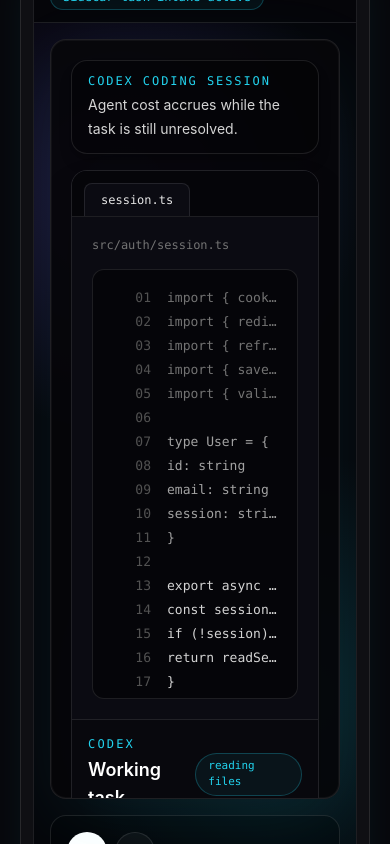
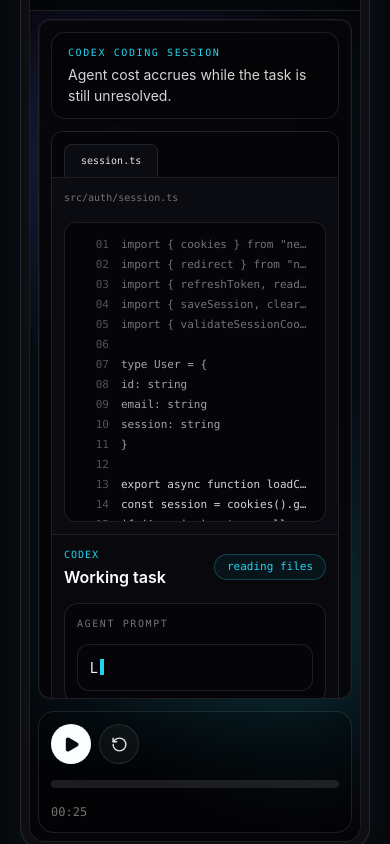
Before and after one commit to Roman0180/agent-guard, a Next.js app in the folder apps/dashboard/: page / in a window 390 px wide. Shown: the part 1680-2524 px from the top of the page. Built offline with nearby package versions, Linux system fonts and the light colour scheme.

Commit message:
Improve mobile demo responsiveness

```diff
--- a/apps/dashboard/app/globals.css
+++ b/apps/dashboard/app/globals.css
@@ -721,7 +721,7 @@ a {
 
 .demo-video-frame {
   animation: demo-video-glow 25s ease-in-out infinite;
-  min-height: 640px;
+  min-height: clamp(560px, 72vw, 640px);
 }
 
 @media (max-width: 639px) {
@@ -774,7 +774,76 @@ a {
   }
 
   .demo-video-frame {
-    min-height: 760px;
+    max-height: min(760px, calc(100svh - 8.5rem));
+    min-height: min(680px, calc(100svh - 8.5rem));
+    overflow-y: auto;
+    overscroll-behavior: contain;
+    -webkit-overflow-scrolling: touch;
+  }
+
+  .demo-video-frame > div {
+    align-content: start;
+  }
+
+  .demo-video-frame h3 {
+    font-size: 1rem;
+    line-height: 1.25;
+  }
+
+  .demo-video-frame .text-2xl {
+    font-size: 1.125rem;
+    line-height: 1.35;
+  }
+
+  .demo-video-frame .text-3xl,
+  .demo-video-frame .text-4xl {
+    font-size: 1.65rem;
+    line-height: 1.1;
+  }
+
+  .demo-video-frame .tracking-\[0\.18em\],
+  .demo-video-frame .tracking-\[0\.25em\] {
+    letter-spacing: 0.1em;
+  }
+
+  .demo-video-frame .rounded-2xl {
+    border-radius: 0.875rem;
+  }
+
+  .demo-video-frame .p-5,
+  .demo-video-frame .p-4 {
+    padding: 0.75rem;
+  }
+
+  .demo-video-frame .px-5 {
+    padding-left: 0.75rem;
+    padding-right: 0.75rem;
+  }
+
+  .demo-video-frame .py-4 {
+    padding-bottom: 0.75rem;
+    padding-top: 0.75rem;
+  }
+
+  .demo-video-frame .gap-4 {
+    gap: 0.75rem;
+  }
+
+  .demo-video-frame .leading-7,
+  .demo-video-frame .leading-6 {
+    line-height: 1.45;
+  }
+
+  .demo-video-frame .font-mono.text-sm {
+    font-size: 0.75rem;
+  }
+
+  .demo-video-frame .font-mono.text-xs {
+    font-size: 0.625rem;
+  }
+
+  .demo-video-frame .grid-cols-\[42px_1fr\] {
+    grid-template-columns: 2rem minmax(0, 1fr);
   }
 
   .hero-core {
--- a/apps/dashboard/app/page.tsx
+++ b/apps/dashboard/app/page.tsx
@@ -232,7 +232,7 @@ function DemoSection() {
   const [demoPaused, setDemoPaused] = useState(true);
   const [demoRunId, setDemoRunId] = useState(0);
   const [demoTime, setDemoTime] = useState(0);
-  const progressRef = useRef<any>(null);
+  const progressRef = useRef<HTMLButtonElement>(null);
   const files = ["src/auth/session.ts", "src/auth/tokens.ts", "tests/auth-refresh.test.ts", "agent-sidecar.yml"];
   const preEditCodeLines: Array<[string, string, string]> = [
     ["01", "import { cookies } from \"next/headers\"", "text-neutral-500"],
@@ -341,7 +341,7 @@ function DemoSection() {
 
   return (
     <Section id="demo" eyebrow="Demo" title="Agent Sidecar inside a Codex workspace">
-      <div className="mt-10 overflow-hidden rounded-[28px] border border-white/10 bg-white/[0.035] p-3 shadow-2xl shadow-[#22d3ee]/10">
+      <div className="mt-8 overflow-hidden rounded-[24px] border border-white/10 bg-white/[0.035] p-2 shadow-2xl shadow-[#22d3ee]/10 sm:mt-10 sm:rounded-[28px] sm:p-3">
         <div className="overflow-hidden rounded-2xl border border-white/10 bg-[#050509]">
           <div className="flex flex-col gap-3 border-b border-white/10 px-4 py-3 sm:flex-row sm:items-center sm:justify-between">
             <div className="flex items-center gap-2">
@@ -356,7 +356,7 @@ function DemoSection() {
           </div>
 
           <div
-            className={`demo-stage-bg relative p-4 sm:p-6 ${
+            className={`demo-stage-bg relative p-2 sm:p-6 ${
               demoPaused ? "demo-video-paused" : ""
             }`}
           >
@@ -365,27 +365,27 @@ function DemoSection() {
               tabIndex={0}
               aria-label={demoPaused ? "Play demo" : "Pause demo"}
               onClick={toggleDemoPlayback}
-              onKeyDown={(event: any) => {
+              onKeyDown={(event) => {
                 if (event.key === "Enter" || event.key === " ") {
                   event.preventDefault();
                   toggleDemoPlayback();
                 }
               }}
-              className="demo-video-frame relative block w-full cursor-pointer overflow-hidden rounded-2xl border border-white/10 bg-[#07070b]/90 text-left outline-none transition focus-visible:ring-2 focus-visible:ring-[#22d3ee]/70"
+              className="demo-video-frame relative block w-full cursor-pointer overflow-hidden rounded-xl border border-white/10 bg-[#07070b]/90 text-left outline-none transition focus-visible:ring-2 focus-visible:ring-[#22d3ee]/70 sm:rounded-2xl"
             >
-              <div className={`${sceneClass(0, 5)} absolute inset-0 place-items-center p-5 transition-opacity duration-300`}>
+              <div className={`${sceneClass(0, 5)} absolute inset-0 place-items-center p-3 transition-opacity duration-300 sm:p-5`}>
                 <div className="w-full max-w-6xl">
                   <PhaseHeading title="Codex coding session" body="Agent cost accrues while the task is still unresolved." />
-                <div className="mt-4 grid overflow-hidden rounded-2xl border border-white/10 bg-[#08080d] shadow-2xl shadow-black/30 lg:grid-cols-[minmax(0,1fr)_320px]">
+                <div className="mt-3 grid overflow-hidden rounded-xl border border-white/10 bg-[#08080d] shadow-2xl shadow-black/30 sm:mt-4 sm:rounded-2xl lg:grid-cols-[minmax(0,1fr)_320px]">
                   <section className="min-w-0 bg-[#0b0b12]">
                     <div className="flex items-center gap-1 border-b border-white/10 bg-[#050509] px-3 pt-3">
                       <div className="rounded-t-lg border border-b-0 border-white/10 bg-[#0b0b12] px-4 py-2 font-mono text-xs text-neutral-200">
                         session.ts
                       </div>
                     </div>
-                    <div className="p-5">
+                    <div className="p-3 sm:p-5">
                       <p className="mb-4 font-mono text-xs text-neutral-500">src/auth/session.ts</p>
-                      <div className="max-h-[430px] overflow-hidden rounded-xl border border-white/10 bg-[#050509] p-4 font-mono text-[13px] leading-6">
+                      <div className="max-h-[300px] overflow-hidden rounded-xl border border-white/10 bg-[#050509] p-3 font-mono text-[11px] leading-5 sm:max-h-[430px] sm:p-4 sm:text-[13px] sm:leading-6">
                         {preEditCodeLines.map(([lineNumber, code, color]) => (
                           <p key={`${lineNumber}-${code}`} className={`grid grid-cols-[42px_1fr] gap-4 ${color}`}>
                             <span className="select-none text-right text-neutral-600">{lineNumber}</span>
@@ -395,7 +395,7 @@ function DemoSection() {
                       </div>
                     </div>
                   </section>
-                  <aside className="border-t border-white/10 bg-[#08080d] p-4 lg:border-l lg:border-t-0">
+                  <aside className="border-t border-white/10 bg-[#08080d] p-3 sm:p-4 lg:border-l lg:border-t-0">
                     <div className="mb-4 flex items-center justify-between">
                       <div>
                         <p className="font-mono text-xs uppercase tracking-[0.18em] text-[#22d3ee]">Codex</p>
@@ -422,7 +422,7 @@ function DemoSection() {
                 </div>
               </div>
 
-              <div className={`${sceneClass(5, 9)} absolute inset-0 place-items-center p-5 transition-opacity duration-300`}>
+              <div className={`${sceneClass(5, 9)} absolute inset-0 place-items-center p-3 transition-opacity duration-300 sm:p-5`}>
                 <div className="w-full max-w-5xl">
                   <PhaseHeading title="Coding-specific waste" body="Bloated prompts. Repeated context. Hidden spend." />
                   <div className="mt-4 grid gap-4 lg:grid-cols-[1fr_0.8fr]">
@@ -467,11 +467,11 @@ function DemoSection() {
                 </div>
               </div>
 
-              <div className={`${sceneClass(9, 14)} absolute inset-0 place-items-center p-5 transition-opacity duration-300`}>
+              <div className={`${sceneClass(9, 14)} absolute inset-0 place-items-center p-3 transition-opacity duration-300 sm:p-5`}>
                 <div className="w-full max-w-5xl">
                   <PhaseHeading title="Prompt Refiner" body="Prompt Refiner improves the task path before more cost accrues." />
-                  <div className="mt-4 overflow-hidden rounded-2xl border border-white/10 bg-[#050509] shadow-2xl shadow-black/30">
-                    <div className="flex flex-col gap-3 border-b border-white/10 px-5 py-4 sm:flex-row sm:items-center sm:justify-between">
+                  <div className="mt-3 overflow-hidden rounded-xl border border-white/10 bg-[#050509] shadow-2xl shadow-black/30 sm:mt-4 sm:rounded-2xl">
+                    <div className="flex flex-col gap-3 border-b border-white/10 px-3 py-3 sm:flex-row sm:items-center sm:justify-between sm:px-5 sm:py-4">
                       <div>
                         <p className="font-mono text-xs uppercase tracking-[0.18em] text-[#22d3ee]">Agent Sidecar</p>
                         <h3 className="mt-2 text-2xl font-semibold">Bloated prompt becomes a focused coding task</h3>
@@ -480,7 +480,7 @@ function DemoSection() {
                         lower task cost
                       </span>
                     </div>
-                    <div className="grid gap-4 p-5 lg:grid-cols-[0.9fr_1.1fr]">
+                    <div className="grid gap-3 p-3 sm:gap-4 sm:p-5 lg:grid-cols-[0.9fr_1.1fr]">
                       <div className="rounded-2xl border border-white/10 bg-black/25 p-4">
                         <p className="font-mono text-xs uppercase tracking-[0.16em] text-neutral-500">Before</p>
                         <div className="mt-3 grid gap-2">
@@ -518,11 +518,11 @@ function DemoSection() {
                 </div>
               </div>
 
-              <div className={`${sceneClass(14, 19)} absolute inset-0 place-items-center p-5 transition-opacity duration-300`}>
+              <div className={`${sceneClass(14, 19)} absolute inset-0 place-items-center p-3 transition-opacity duration-300 sm:p-5`}>
                 <div className="w-full max-w-4xl">
                   <PhaseHeading title="Steering applied to coding" body="Refine prompts. Reuse memory. Route smarter." />
-                <div className="mt-4 overflow-hidden rounded-2xl border border-white/10 bg-[#050509] shadow-2xl shadow-black/30">
-                  <div className="flex flex-col gap-3 border-b border-white/10 px-5 py-4 sm:flex-row sm:items-center sm:justify-between">
+                <div className="mt-3 overflow-hidden rounded-xl border border-white/10 bg-[#050509] shadow-2xl shadow-black/30 sm:mt-4 sm:rounded-2xl">
+                  <div className="flex flex-col gap-3 border-b border-white/10 px-3 py-3 sm:flex-row sm:items-center sm:justify-between sm:px-5 sm:py-4">
                     <div>
                       <p className="font-mono text-xs uppercase tracking-[0.18em] text-[#22d3ee]">Agent Sidecar runtime</p>
                       <h3 className="mt-2 text-2xl font-semibold">Next Codex step gets a cleaner route</h3>
@@ -531,7 +531,7 @@ function DemoSection() {
                       steering active
                     </span>
                   </div>
-                  <div className="grid gap-3 p-5 sm:grid-cols-2">
+                  <div className="grid gap-3 p-3 sm:grid-cols-2 sm:p-5">
                     {capabilityEvents.map(([label, body], index) => (
                       <div
                         key={label}
@@ -555,7 +555,7 @@ function DemoSection() {
                 </div>
               </div>
 
-              <div className={`${sceneClass(16.6, 19)} absolute inset-0 place-items-end p-5 transition-opacity duration-300`}>
+              <div className={`${sceneClass(16.6, 19)} absolute inset-0 place-items-end p-3 transition-opacity duration-300 sm:p-5`}>
                 <div className="w-full max-w-5xl">
                 <div className="grid overflow-hidden rounded-2xl border border-white/10 bg-[#08080d] shadow-2xl shadow-black/30 lg:grid-cols-[230px_1fr]">
                   <aside className="hidden border-r border-white/10 bg-[#090910] p-4 lg:block">
@@ -580,7 +580,7 @@ function DemoSection() {
                         narrow edit
                       </span>
                     </div>
-                    <div className="p-5">
+                    <div className="p-3 sm:p-5">
                       <div className="rounded-xl border border-white/10 bg-[#050509] p-4 font-mono text-sm leading-7">
                         {codeLines.map(([lineNumber, code, color]) => (
                           <p
@@ -598,13 +598,13 @@ function DemoSection() {
                 </div>
               </div>
 
-              <div className={`${finalSceneClass} absolute inset-0 place-items-center p-5 transition-opacity duration-300`}>
+              <div className={`${finalSceneClass} absolute inset-0 place-items-center p-3 transition-opacity duration-300 sm:p-5`}>
                 <div className="w-full max-w-6xl">
                   <PhaseHeading
                     title="Dashboard and coding outcome"
                     body="Lower spend. Same engineering output."
                   />
-                  <div className="mt-4 overflow-hidden rounded-2xl border border-white/10 bg-[#050509] shadow-2xl shadow-black/30">
+                  <div className="mt-3 overflow-hidden rounded-xl border border-white/10 bg-[#050509] shadow-2xl shadow-black/30 sm:mt-4 sm:rounded-2xl">
                     <div className="grid min-h-[430px] lg:grid-cols-[200px_1fr]">
                       <aside className="hidden border-r border-white/10 bg-[#07070b] p-4 lg:block">
                         <div className="flex items-center gap-3">
@@ -689,7 +689,7 @@ function DemoSection() {
                 </div>
               </div>
             </div>
-            <div className="mt-4 flex flex-col gap-3 rounded-2xl border border-white/10 bg-black/30 p-4 sm:flex-row sm:items-center">
+            <div className="mt-3 flex flex-col gap-3 rounded-2xl border border-white/10 bg-black/30 p-3 sm:mt-4 sm:flex-row sm:items-center sm:p-4">
               <div className="flex items-center gap-2">
                 <button
                   type="button"
@@ -712,7 +712,7 @@ function DemoSection() {
                 ref={progressRef}
                 type="button"
                 aria-label="Seek demo timeline"
-                onClick={(event: any) => seekDemo(event.clientX)}
+                onClick={(event) => seekDemo(event.clientX)}
                 className="h-5 flex-1 rounded-full py-1"
               >
                 <span className="block h-2 overflow-hidden rounded-full bg-white/10">
```
